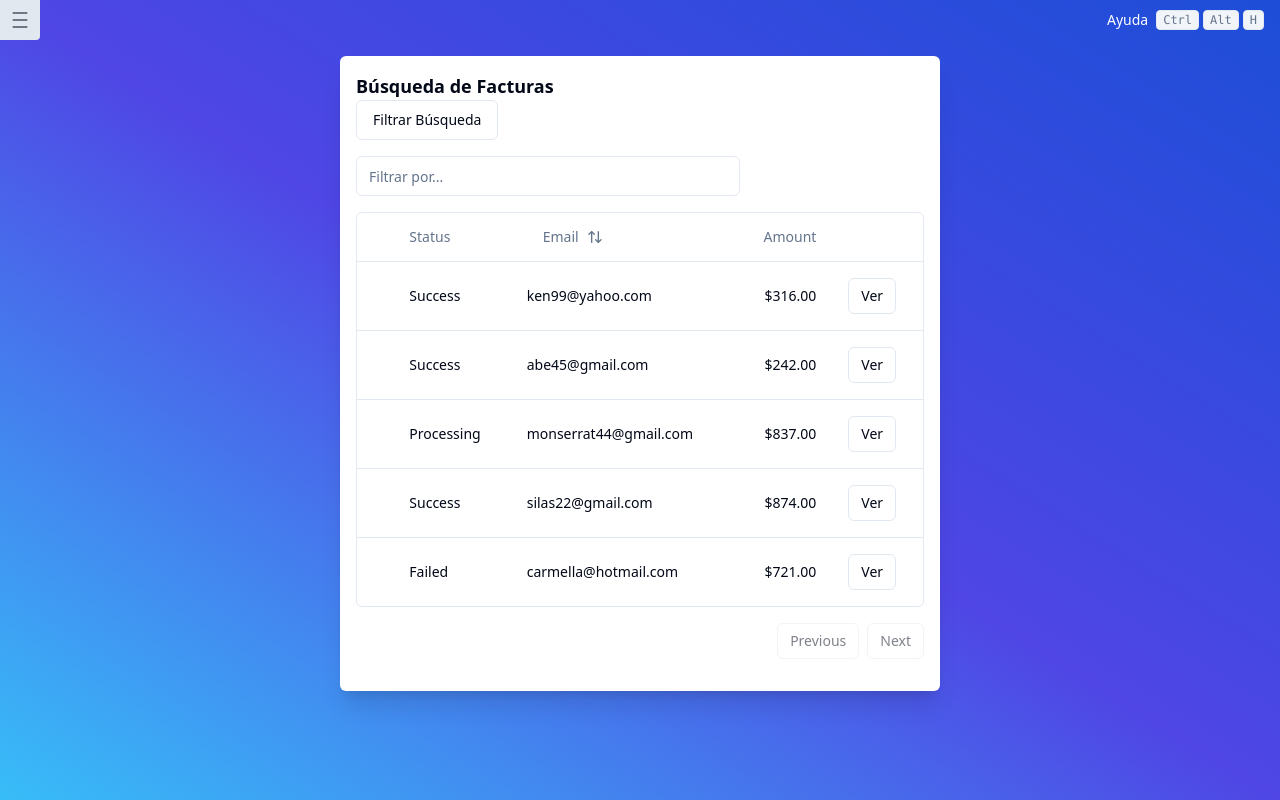
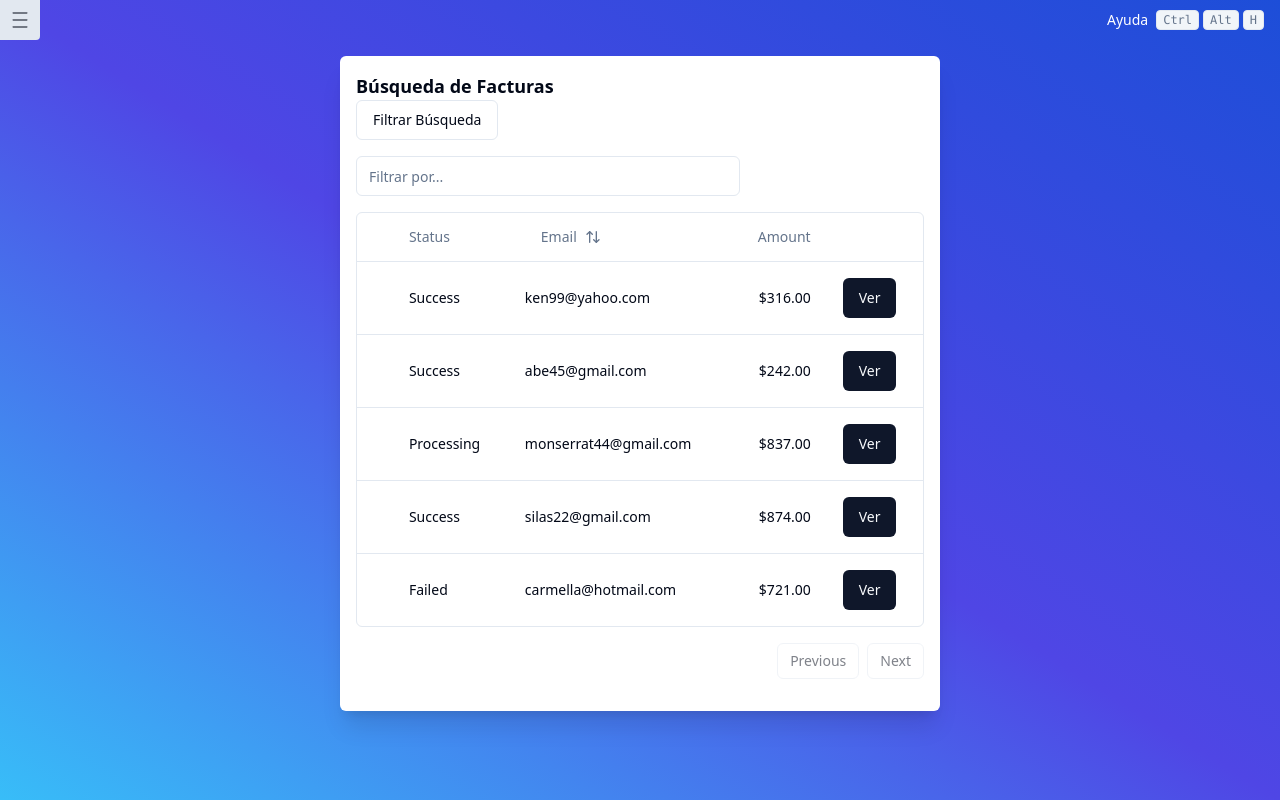
Before and after one commit to Atla004/invoicing-react, a React (Vite) app: page /search in a window 1280 px wide. Built offline with nearby package versions, Linux system fonts and the light colour scheme; no server answers.

Commit message:
searchmodalfactura + buscador

```diff
--- a/src/Components/InvoiceTable.tsx
+++ b/src/Components/InvoiceTable.tsx
@@ -35,6 +35,8 @@ import {
   DropdownMenuSeparator,
   DropdownMenuTrigger,
 } from "@/Components/ui/dropdown-menu"
+
+import SearchModalFactura from "../Components/SearchModalFactura"
 
 const data: Payment[] = [
   {
@@ -126,14 +128,9 @@ export const columns: ColumnDef<Payment>[] = [
       const buttonAction = row.original;
 
       return (
-        <Button
-        variant="outline"
-        size="sm"
-        /*onClick={() => table.nextPage()}
-        disabled={!table.getCanNextPage()}*/
-      >
-        Ver
-        </Button>
+        <SearchModalFactura
+        id={100}
+    ></SearchModalFactura>
       )
     },
   },
--- a/src/Components/SearchModalFactura.tsx
+++ b/src/Components/SearchModalFactura.tsx
@@ -88,6 +88,7 @@ result: {
       body: JSON.stringify(body),
   });
     const data = await response.json();
+    console.log(data);
     setFactura(data);
 
 }
@@ -97,7 +98,7 @@ useEffect(() => {
 
 }, []);
 
-  const [isOpen, setIsOpen] = useState(true);
+  const [isOpen, setIsOpen] = useState(false);
   const openModal = () => setIsOpen(true);
   const closeModal = () => setIsOpen(false);
 
@@ -110,7 +111,7 @@ const totals = {
 
   return (
     <div>
-      <Button onClick={openModal}>ver</Button>
+      <Button onClick={openModal}>Ver</Button>
       <Modal isOpen={isOpen} onRequestClose={closeModal}>
         <Container>
           <h2>Factura {id}</h2>
```
